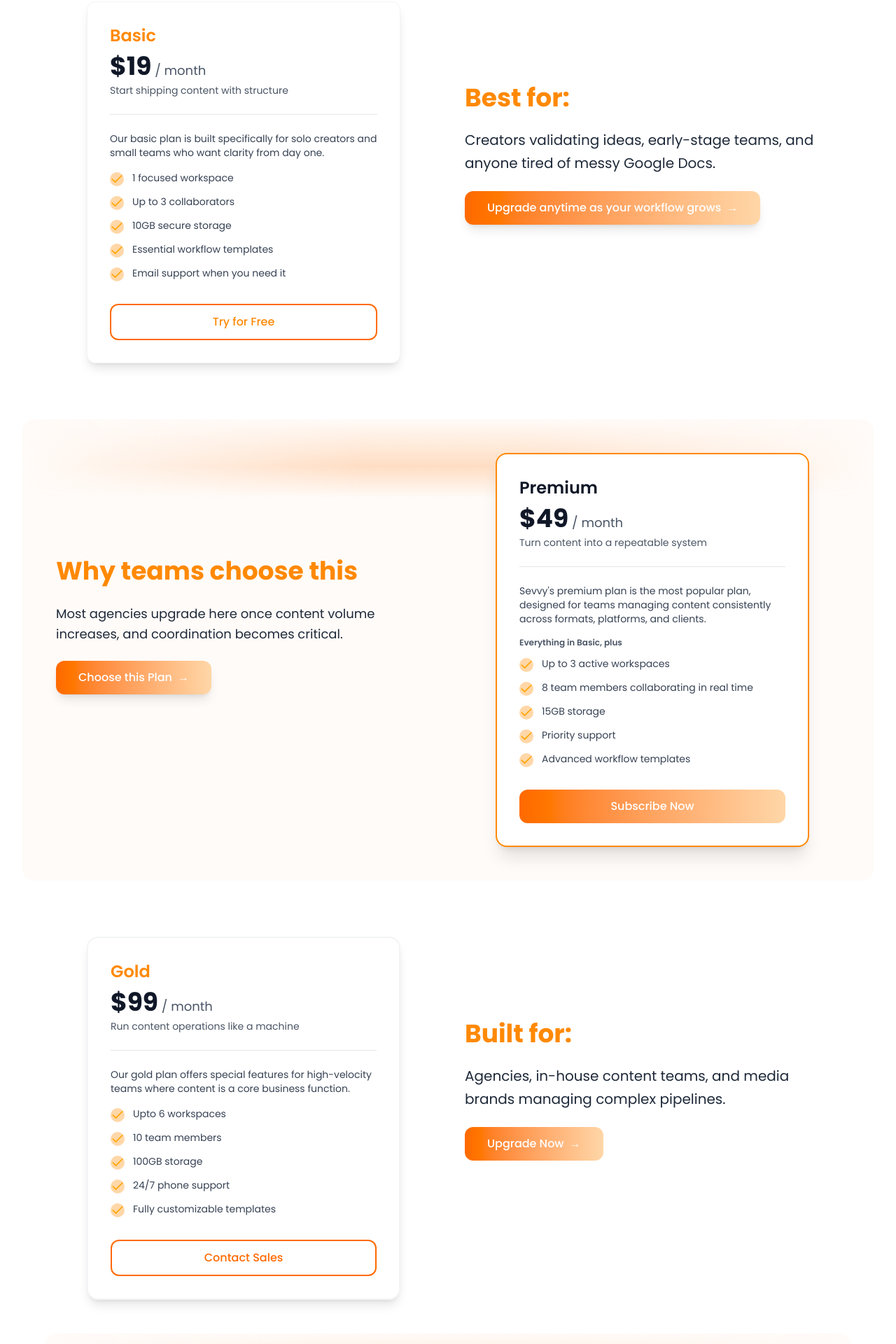
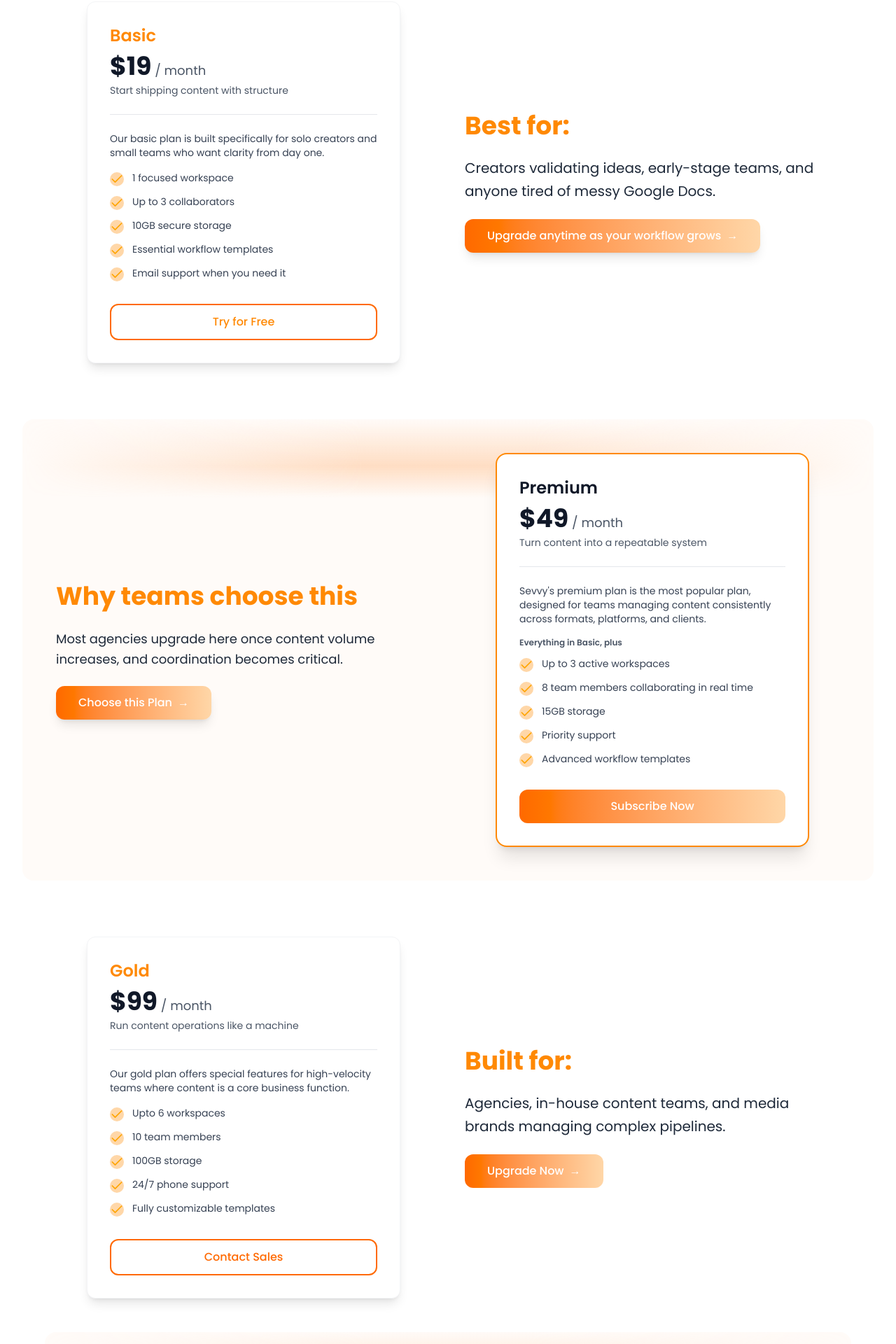
Before and after one commit to alihussnain1122/Sevvy, a React (Vite) app: page /pricing in a window 1280 px wide. Shown: the part 1560-3480 px from the top of the page at 70% size. Built offline with nearby package versions, Linux system fonts and the light colour scheme; the HTML template or start-up script is replaced by a standard one; a web font is replaced by a local one.

Commit message:
QC page-3

```diff
--- a/src/components/Pricing/Plans.jsx
+++ b/src/components/Pricing/Plans.jsx
@@ -49,7 +49,7 @@ const PlansComparison = () => {
         <div className="bg-white rounded-3xl p-8 lg:p-12">
           <div className="grid grid-cols-1 md:grid-cols-2 gap-12 items-center">
             {/* Left - Basic Card */}
-            <div className="bg-white rounded-xl shadow-lg p-8 border border-gray-100 max-w-md mx-auto">
+            <div className="bg-white rounded-xl shadow-lg p-8 border border-gray-100 max-w-md mx-auto order-2 md:order-none">
               <h3 className="text-2xl font-semibold text-orange-400 mb-2">Basic</h3>
               <div className="mb-1">
                 <span className="text-4xl font-bold text-gray-900">$19</span>
@@ -80,7 +80,7 @@ const PlansComparison = () => {
             </div>
 
             {/* Right - Content */}
-            <div className="space-y-6 -mt-20" >
+            <div className="space-y-6  order-1 md:order-none" >
               <h3 className="text-3xl lg:text-4xl font-bold text-orange-400">Best for:</h3>
               <p className="text-gray-800 text-lg lg:text-xl leading-relaxed">
                 Creators validating ideas, early-stage teams, and anyone tired of messy Google Docs.
@@ -106,7 +106,7 @@ const PlansComparison = () => {
           ></div>
           <div className="relative z-10  grid grid-cols-1 md:grid-cols-2 gap-12 items-center">
             {/* Left - Content */}
-            <div className="space-y-6 -mt-18">
+            <div className="space-y-6 ">
               <h3 className="text-3xl lg:text-4xl font-bold leading-tight">
                 <span className="text-orange-400">Why teams choose this</span>
               </h3>
@@ -158,7 +158,7 @@ const PlansComparison = () => {
         <div className="bg-white rounded-3xl p-8 lg:p-12">
           <div className="grid grid-cols-1 md:grid-cols-2 gap-12 items-center">
             {/* Left - Gold Card */}
-            <div className="bg-white rounded-2xl shadow-lg p-8 border-2 border-gray-100 max-w-md mx-auto">
+            <div className="bg-white rounded-xl shadow-lg p-8 border border-gray-100 max-w-md mx-auto order-2 md:order-none">
               <h3 className="text-2xl font-semibold text-orange-400 mb-2">Gold</h3>
               <div className="mb-1">
                 <span className="text-4xl font-bold text-gray-900">$99</span>
@@ -189,7 +189,7 @@ const PlansComparison = () => {
             </div>
 
             {/* Right - Content */}
-            <div className="space-y-6 -mt-20">
+            <div className="space-y-6 order-1 md:order-none">
               <h3 className="text-3xl lg:text-4xl font-bold text-orange-400">Built for:</h3>
               <p className="text-gray-800 text-lg lg:text-xl leading-relaxed">
                 Agencies, in-house content teams, and media brands managing complex pipelines.
```
